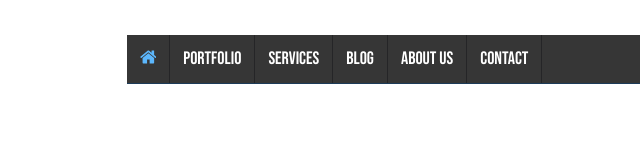
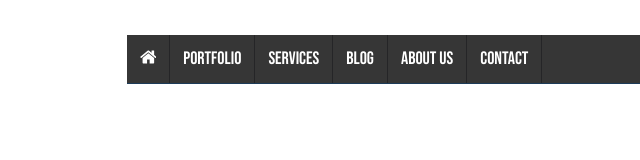
Before and after one commit to Bjorn1973/taak_nav, a plain HTML site: page index.html in a window 1280 px wide. In both pictures the pointer is over the link 147 px from the left and 59 px from the top of the page. Shown: the full height of the page, 0-640 px from the left. Drawn offline with Linux system fonts and the light colour scheme.

Commit message:
added hover styling

```diff
--- a/styles.css/style.css
+++ b/styles.css/style.css
@@ -62,3 +62,13 @@ li:nth-of-type(10) a {
 nav ul li:nth-of-type(7) {
   margin-left: auto;
 }
+nav ul li a:hover {
+  color: var(--hover);
+}
+nav ul li:nth-of-type(1) a:hover,
+li:nth-of-type(7) a:hover,
+li:nth-of-type(8) a:hover,
+li:nth-of-type(9) a:hover,
+li:nth-of-type(10) a:hover {
+  color: var(--text);
+}
```
